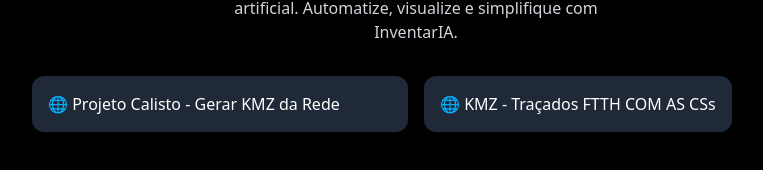
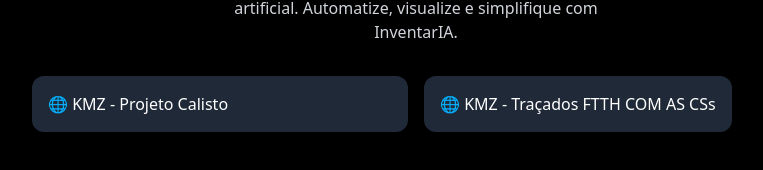
Before and after one commit to drumondard/inventario-IA, a plain HTML site: page index.html in a window 1280 px wide. Shown: the part 454-624 px from the top of the page, without its empty margins (224-987 px from the left). Drawn offline with nearby package versions, Linux system fonts and the light colour scheme.

Commit message:
Update index.html

```diff
--- a/index.html
+++ b/index.html
@@ -38,7 +38,7 @@
 -->
   <a href="http://10.121.243.101:8000/" target="_blank">
     <button class="bg-gray-800 hover:bg-gray-700 p-4 rounded-xl text-left w-full">
-      🌐 Projeto Calisto - Gerar KMZ da Rede
+      🌐 KMZ - Projeto Calisto
     </button>
   </a>
 
```
